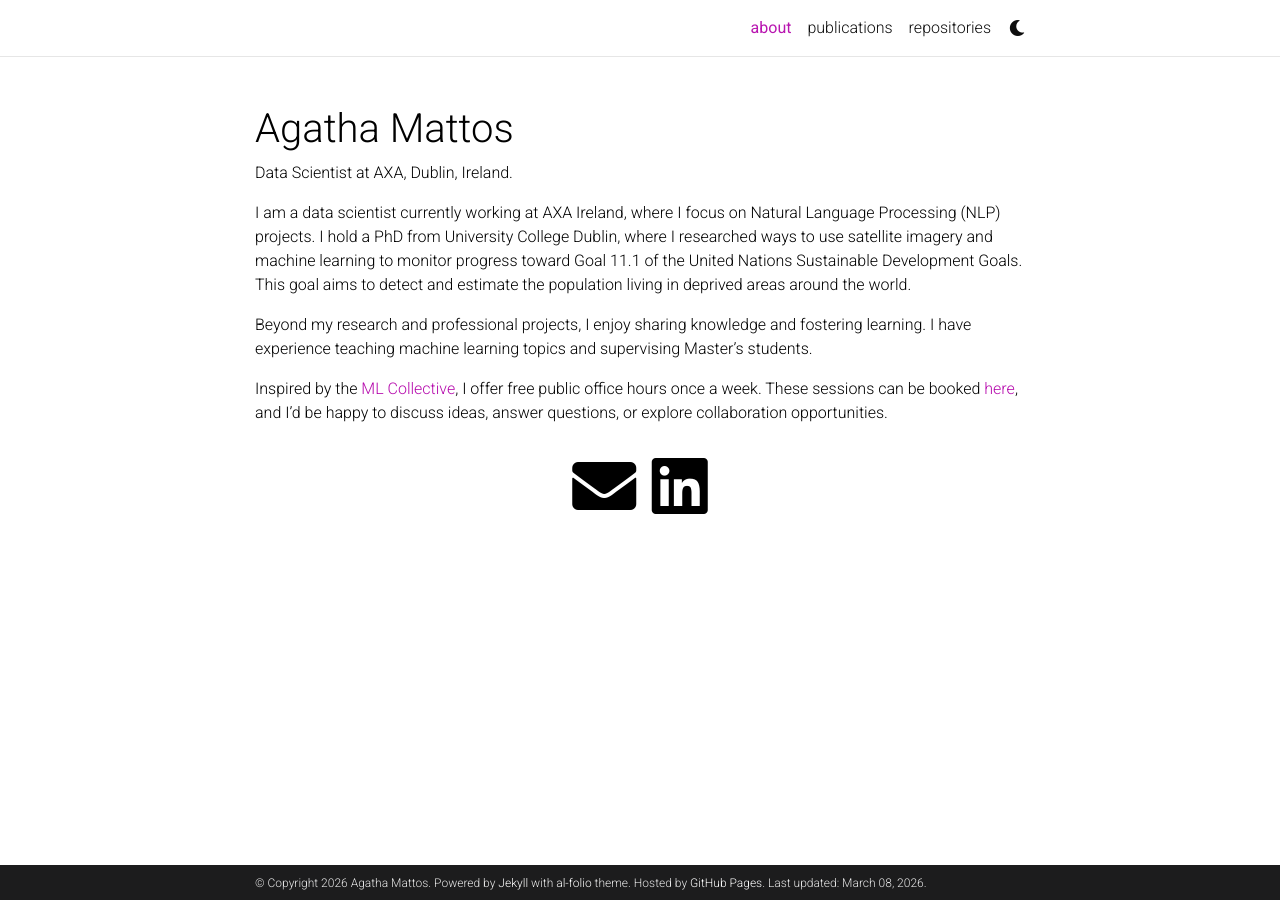
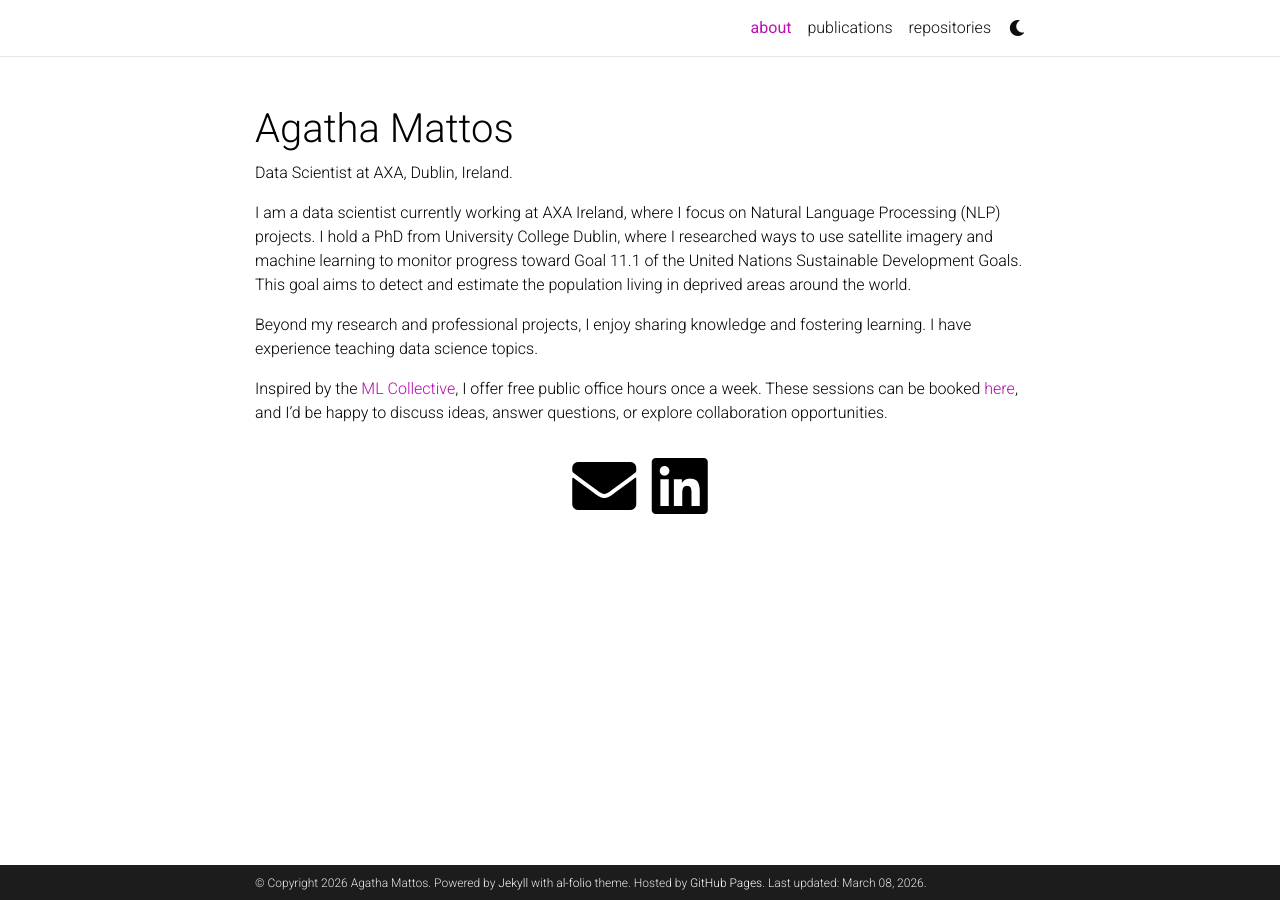
Before and after one commit to agathamattos/agathamattos.github.io, a Jekyll site: the page built from _pages/about.md, in a window 1280 px wide. Built offline with Jekyll 4.4.1, drawn with Linux system fonts in a browser that asks for light colours; comment, search, counter and statistics services are not loaded; a style sheet for code colours, icons or effects is not loaded.

Commit message:
Revise about page
Updated teaching experience description from machine learning topics to data science topics.

```diff
--- a/_pages/about.md
+++ b/_pages/about.md
@@ -18,6 +18,6 @@ social: true  # includes social icons at the bottom of the page
 
 I am a data scientist currently working at AXA Ireland, where I focus on Natural Language Processing (NLP) projects. I hold a PhD from University College Dublin, where I researched ways to use satellite imagery and machine learning to monitor progress toward Goal 11.1 of the United Nations Sustainable Development Goals. This goal aims to detect and estimate the population living in deprived areas around the world.
 
-Beyond my research and professional projects, I enjoy sharing knowledge and fostering learning. I have experience teaching machine learning topics and supervising Master’s students.
+Beyond my research and professional projects, I enjoy sharing knowledge and fostering learning. I have experience teaching data science topics.
 
 Inspired by the <a href='https://mlcollective.org/'>ML Collective</a>, I offer free public office hours once a week. These sessions can be booked <a href='https://calendar.app.google/WsqZxCktHNFpknLP9'>here</a>, and I’d be happy to discuss ideas, answer questions, or explore collaboration opportunities.
```
